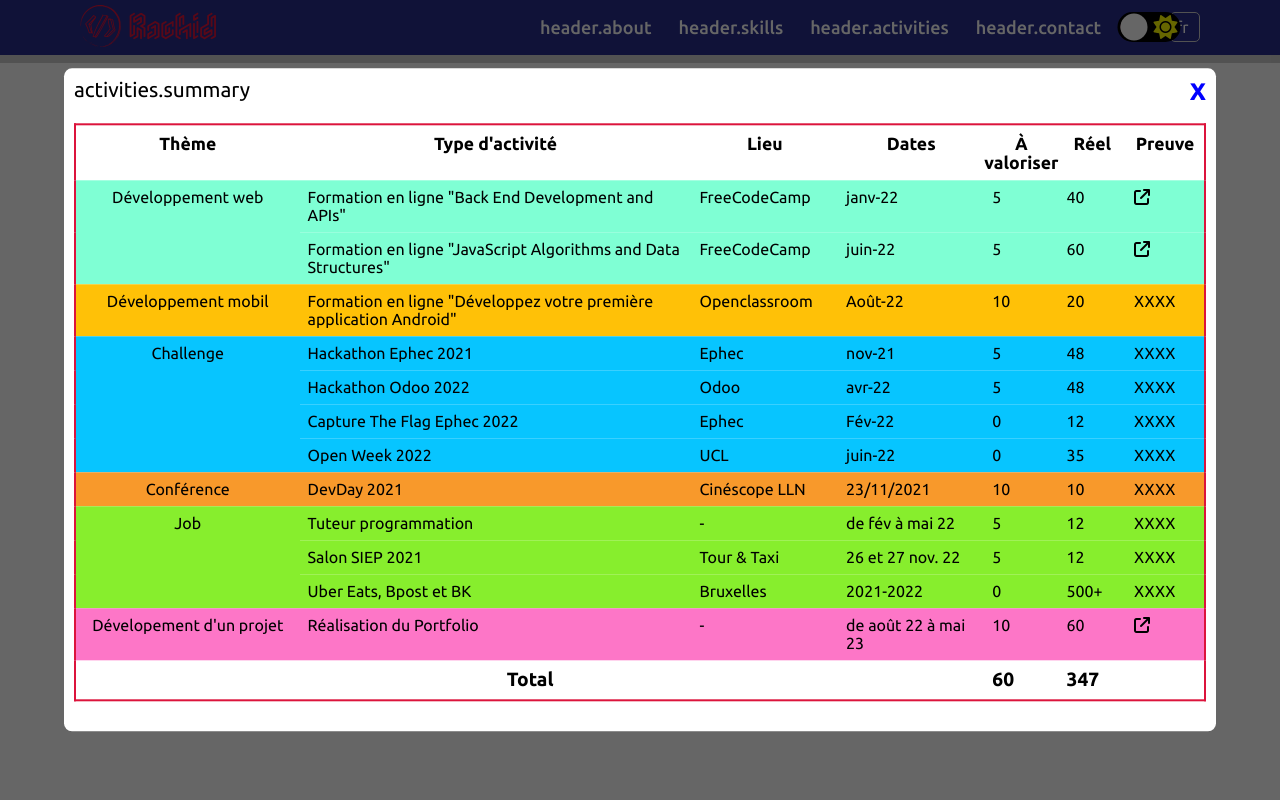
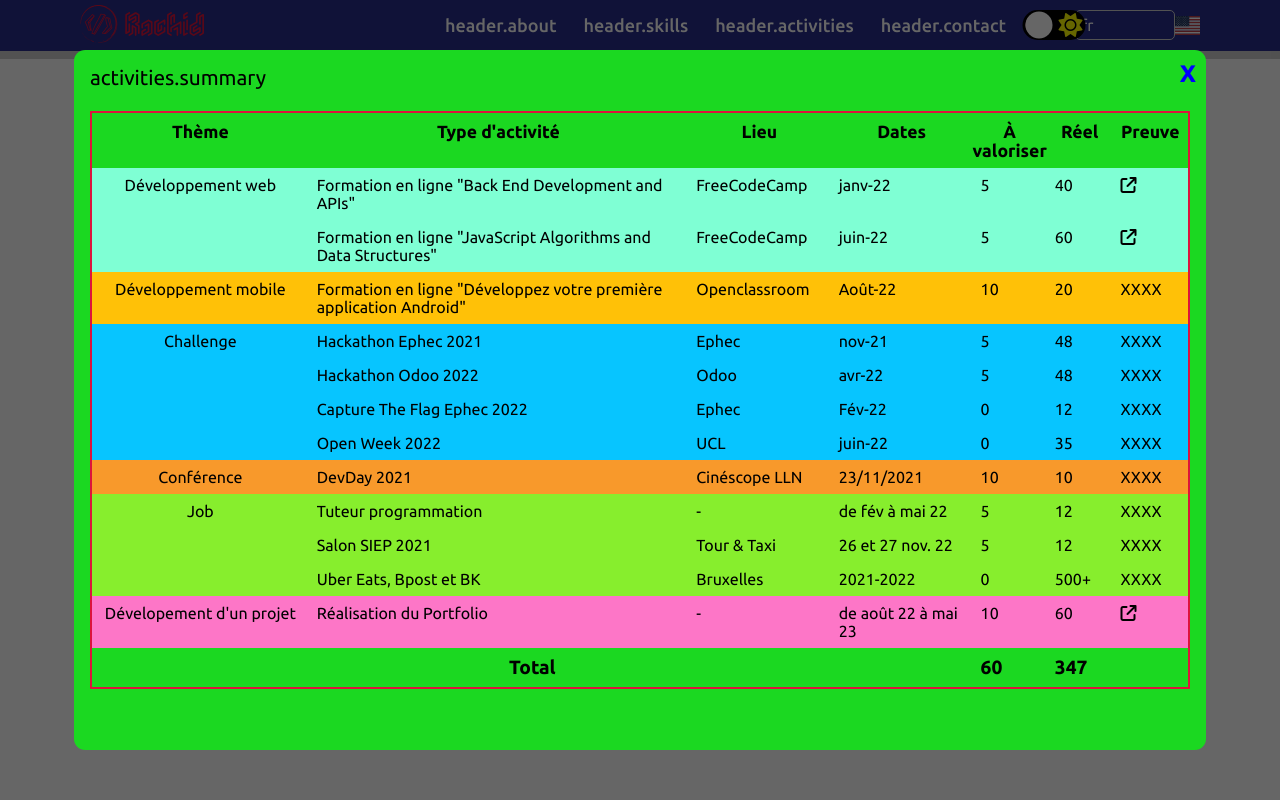
Before and after one commit to Rachiid007/Portfolio, a Vue app: page /summary in a window 1280 px wide. Shown: the top 800 px of the page. Built offline with nearby package versions, Linux system fonts and the light colour scheme.

Commit message:
✨ feat(i18n): add a dropdown menu to switch between languages

```diff
--- a/src/components/LanguageSwitcher.vue
+++ b/src/components/LanguageSwitcher.vue
@@ -39,11 +39,12 @@ const handleSwitchLanguage = () => {
       </option>
     </select>
   </form>
+  <img src="@/assets/us.svg" alt="" />
 </template>
 
 <style scoped>
 select {
-  width: 30px;
+  width: 100px;
   height: 30px;
   border: 1px solid #ccc;
   border-radius: 5px;
@@ -54,4 +55,9 @@ option {
   font-size: 14px;
   color: #000;
 }
+
+img {
+  width: 25px;
+  height: auto;
+}
 </style>
--- a/src/components/ModalBox.vue
+++ b/src/components/ModalBox.vue
@@ -78,10 +78,14 @@ onClickOutside(modal, () => {
   top: 50%;
   left: 50%;
   transform: translate(-50%, -50%);
-  background-color: white;
-  padding: 20px;
-  width: max-content;
-  border-radius: 0.5rem;
+  background-color: rgb(27, 216, 33);
+  border-radius: 0.7em;
+  overflow: auto !important;
+  padding: 1em;
+  width: 90%;
+  max-width: max-content;
+  height: 90%;
+  max-height: 700px;
 }
 
 .modal-default-button {
@@ -97,12 +101,6 @@ onClickOutside(modal, () => {
 
 .modal-default-button:hover {
   color: red;
-}
-
-.modal-wrapper {
-  overflow: auto !important;
-  height: 90%;
-  max-height: min-content;
 }
 
 body.darkMode .modal-wrapper {
@@ -133,10 +131,10 @@ body.darkMode .modal-wrapper {
   transform: none;
 }
 
-@media (max-width: 1280px) {
+/* @media (max-width: 1280px) {
   .modal-wrapper {
     padding: 10px;
     width: 90%;
   }
-}
+} */
 </style>
--- a/src/components/TheSummary.vue
+++ b/src/components/TheSummary.vue
@@ -56,7 +56,7 @@ const { t } = useI18n()
       </tr>
       <!-- Empty line -->
       <tr class="dev-mobile">
-        <th>Développement mobil</th>
+        <th>Développement mobile</th>
         <td>Formation en ligne "Développez votre première application Android"</td>
         <td>Openclassroom</td>
         <td>Août-22</td>
@@ -163,13 +163,11 @@ const { t } = useI18n()
 <style>
 table {
   table-layout: auto;
-  width: 100%;
-  height: 100%;
-  max-width: 1200px;
-  min-width: 800px;
+  max-width: 1100px;
+  min-width: 700px;
+
   border-collapse: collapse;
   border: 2px solid crimson;
-  margin: 0 auto 20px auto;
 }
 
 thead tr > th {
```
Also changed, not shown: src/assets/fr.svg (added), src/assets/us.svg (added).
